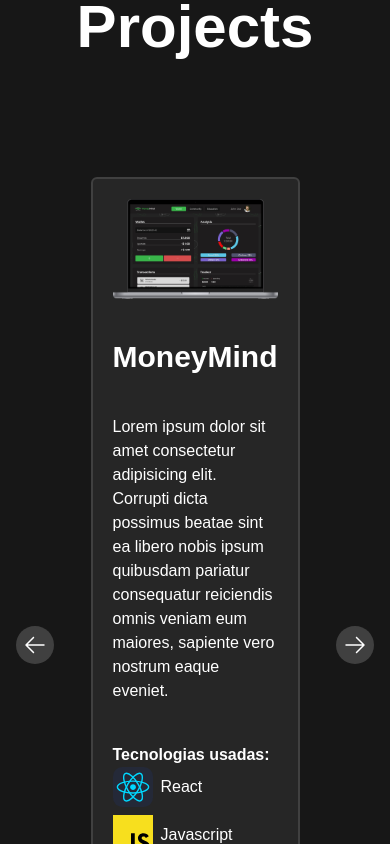
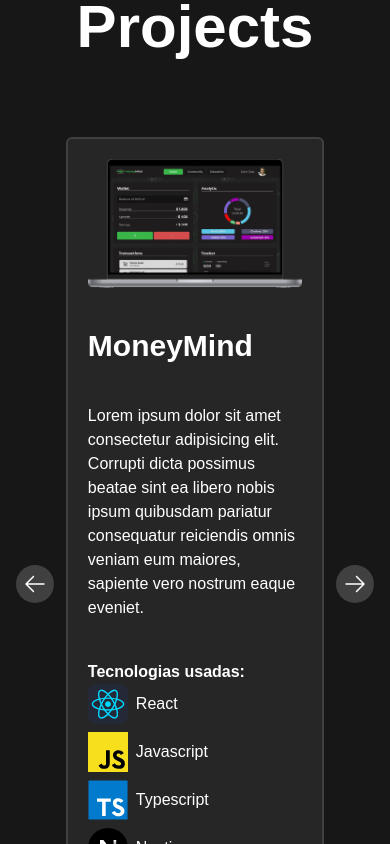
Before and after one commit to Lau-szutner/Lau-Szutner-Portfolio, a React (Vite) app: page / in a window 390 px wide. Shown: the part 1020-1864 px from the top of the page. Built offline with nearby package versions, Linux system fonts and the light colour scheme; no server answers; a web font is replaced by a local one.

Commit message:
ajusted de clases

```diff
--- a/src/components/projects/ProjectsCard.tsx
+++ b/src/components/projects/ProjectsCard.tsx
@@ -13,7 +13,7 @@ interface ProjectProps {
 
 const ProjectCard: React.FC<ProjectProps> = ({ skills, title }) => {
   return (
-    <div className="!box-border relative group m-10 w-10/12">
+    <div className="!box-border relative group xl:m-10 w-11/12 lg:w-11/12">
       {/* Glow de fondo que aparece al hacer hover, con blur solo en el fondo */}
       <div className="absolute inset-0 rounded-md bg-[#00ffea] opacity-0 group-hover:opacity-50 blur-lg transition-opacity duration-300 z-0"></div>
       <div className="relative z-10 bg-neutral-800 text-white p-5 rounded-md border-2 border-neutral-700 hover:border-[#00ffea] grid gap-10 md:grid-cols-2">
```
